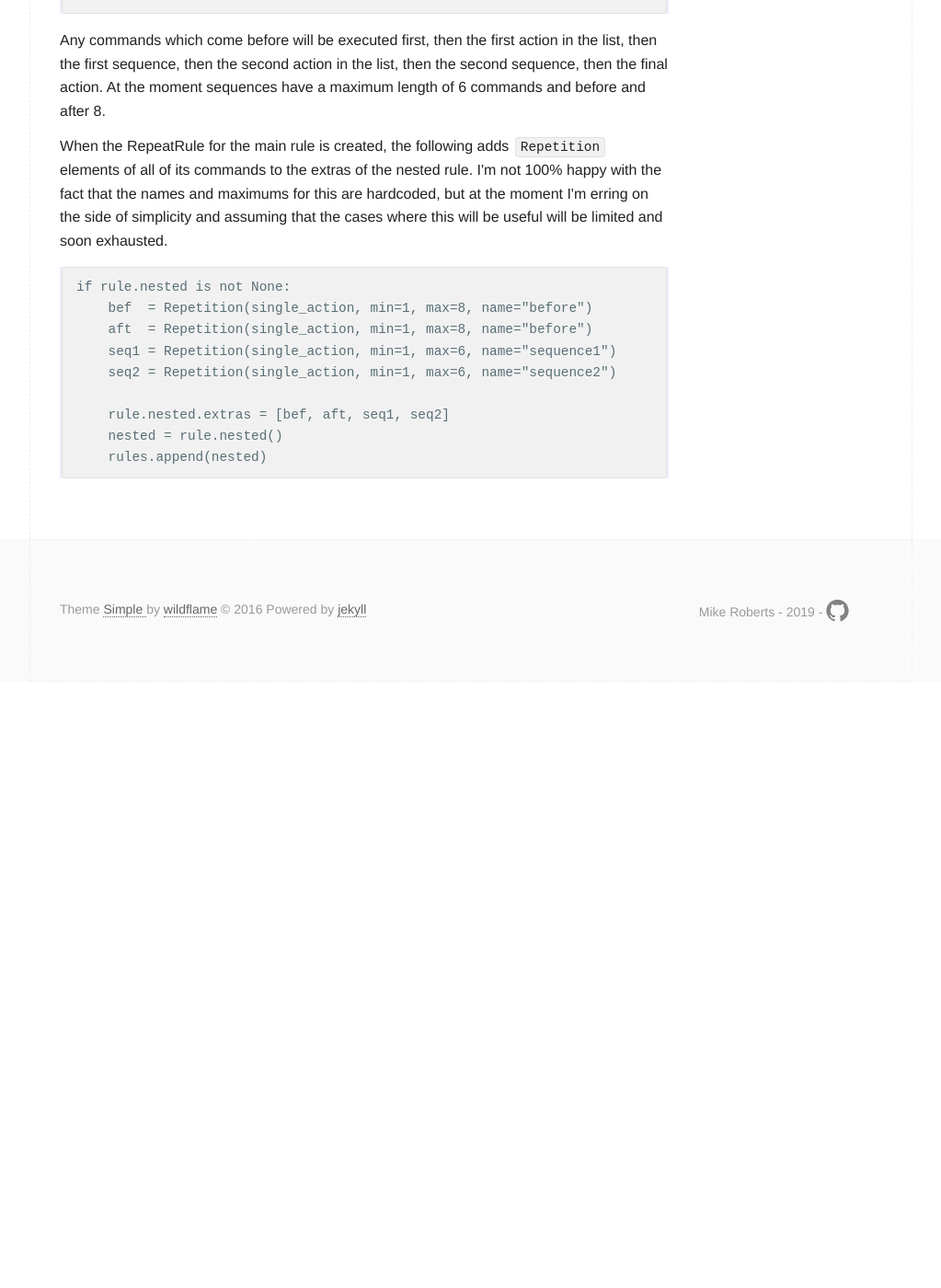
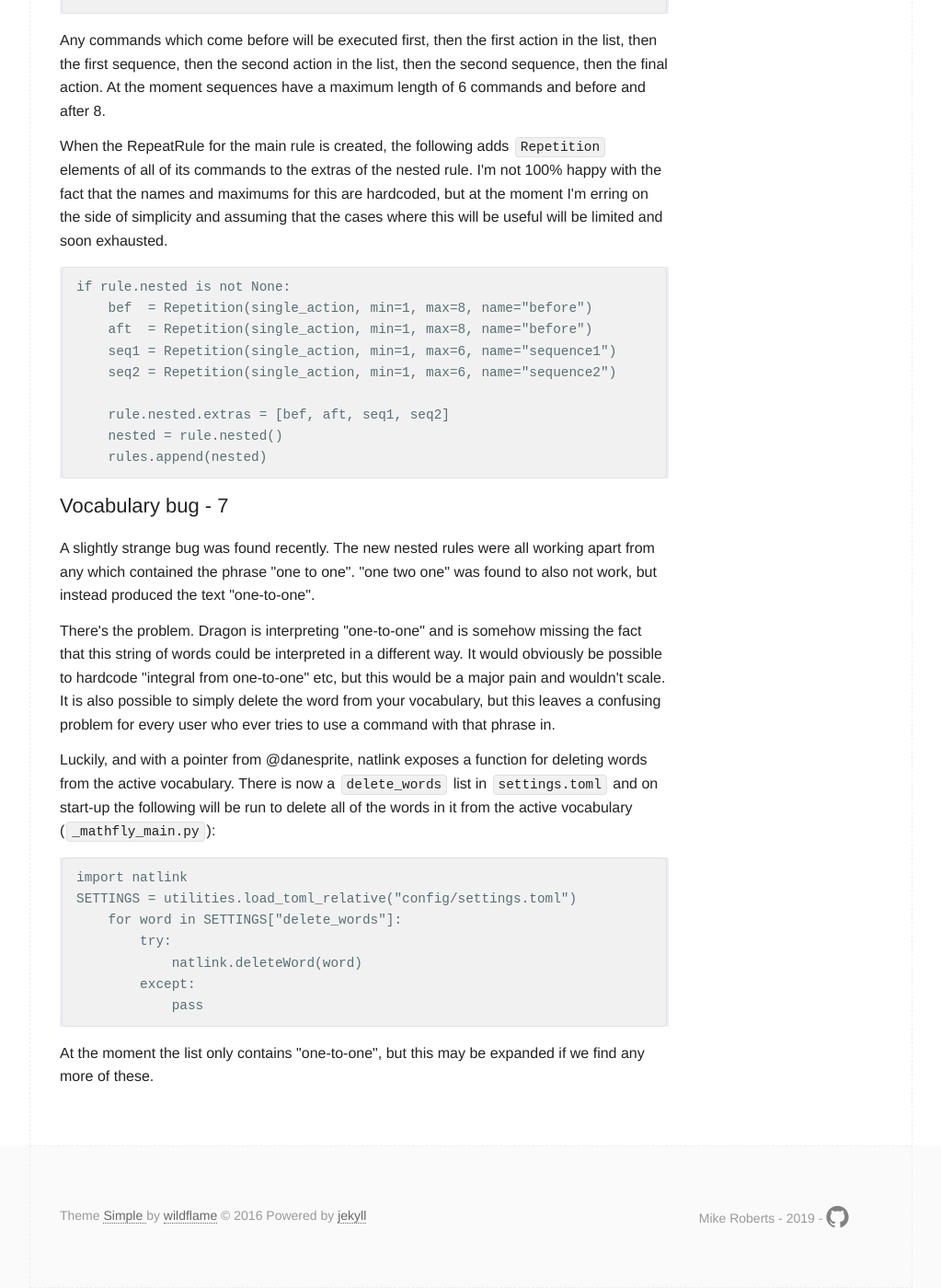
Before and after one commit to mirober/mathfly-site, a Jekyll site: the page built from implementation.md, in a window 1280 px wide and 1400 px high, scrolled down 4710 px. Shown: the whole window at 92% size, without its empty margins (128-1151 px from the left). Built offline with Jekyll 4.4.1, drawn with Linux system fonts in a browser that asks for light colours; before the commit the page ends 5451 px from its top, so only the background shows below that.

Commit message:
Vocabulary deletion

````diff
--- a/implementation.md
+++ b/implementation.md
@@ -167,3 +167,21 @@ if rule.nested is not None:
     nested = rule.nested()
     rules.append(nested)
 ```
+
+## Vocabulary bug - 7
+A slightly strange bug was found recently. The new nested rules were all working apart from any which contained the phrase \"one to one\". \"one two one\" was found to also not work, but instead produced the text \"one-to-one\".
+
+There\'s the problem. Dragon is interpreting \"one-to-one\" and is somehow missing the fact that this string of words could be interpreted in a different way. It would obviously be possible to hardcode \"integral from one-to-one\" etc, but this would be a major pain and wouldn\'t scale. It is also possible to simply delete the word from your vocabulary, but this leaves a confusing problem for every user who ever tries to use a command with that phrase in.
+
+Luckily, and with a pointer from @danesprite, natlink exposes a function for deleting words from the active vocabulary. There is now a `delete_words` list in `settings.toml` and on start-up the following will be run to delete all of the words in it from the active vocabulary (`_mathfly_main.py`):
+```
+import natlink
+SETTINGS = utilities.load_toml_relative("config/settings.toml")
+    for word in SETTINGS["delete_words"]:
+        try:
+            natlink.deleteWord(word)
+        except:
+            pass
+```
+
+At the moment the list only contains \"one-to-one\", but this may be expanded if we find any more of these.
````
